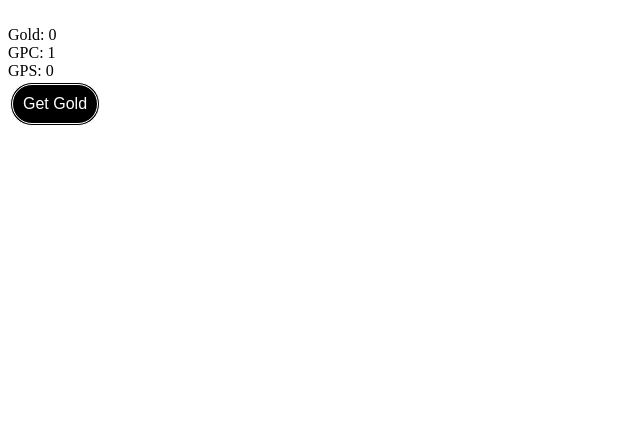
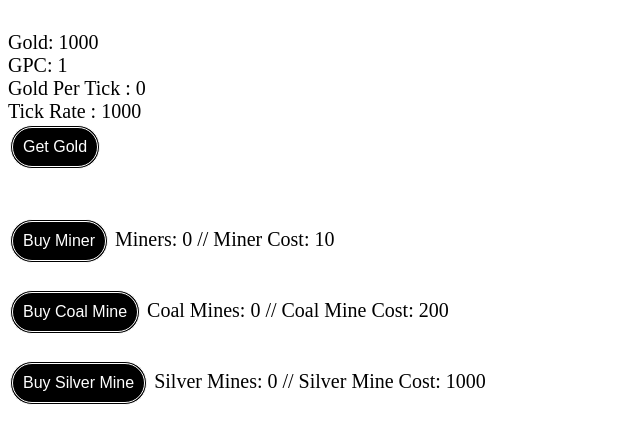
Before and after one commit to Ty-Grr/gold-miner, a plain HTML site: page index.html in a window 1280 px wide. Shown: the whole page, without its empty margins (0-640 px from the left). Drawn offline with Linux system fonts and the light colour scheme.

Commit message:
Add files via upload

```diff
--- a/index.html
+++ b/index.html
@@ -7,11 +7,16 @@
 		<div id="goldmine">
 			Gold: <span id="gold">0</span><br>
 			GPC: <span id="gpc">1</span><br>
-			GPS: <span id="gps">0</span><br>
+			Gold Per Tick : <span id="gpt">0</span><br>
+			Tick Rate : <span id="tickrate">1000</span><br>
 			<button onmousedown="goldClick()">Get Gold</button><br><br>
-		</div><br>
+		</div>
 
-		<div id="pickaxeID" style="visibility: hidden;">
+		<div id="tickrateID" style="visibility: hidden; float: right;">
+			<button id="upgradeTickRate()"
+		</div>
+
+		<div id="pickaxeID" style="visibility: hidden; float: right;">
 			<button onclick="buyPickaxe()">Buy Pickaxe</button>
 			Pickaxe Level: <span id="pickaxe">0</span>
 			// Pickaxe Cost: <span id="pickaxecost">200</span>
--- a/main.js
+++ b/main.js
@@ -1,6 +1,6 @@
 // Variables
-var gold = 0;
-var gps = 0;
+var gold = 1000;
+var gpt = 0;
 var gpc = 1;
 var multiplier = 1.07
 var pickaxe = 0;
@@ -9,6 +9,7 @@ var coalmine = 0;
 var silvermine = 0;
 var ironmine = 0;
 var updateGUITimer = setInterval("updateGUI()", 10);
+var tickrate = 1000;
 
 // Rounding Function
 function round(input){
@@ -23,8 +24,8 @@ function goldClick(){
 };
 
 // Auto Click function
-function gpsClick(){
-  gold += gps;
+function gptClick(){
+  gold += gpt;
   document.getElementById("gold").innerHTML = round(gold);
   document.getElementById("gpc").innerHTML = gpc;
 }
@@ -34,16 +35,16 @@ function updateGUI(){
   if(gold >= 10){
     document.getElementById("minerID").style.visibility = "visible"
   }
-  if(gold >= 100){
+  if(gold >= 200){
     document.getElementById("coalmineID").style.visibility = "visible"
   }
   if(gold >= 200){
     document.getElementById("pickaxeID").style.visibility = "visible"
   }
-  if(gold >= 500){
+  if(gold >= 1000){
     document.getElementById("silvermineID").style.visibility = "visible"
   }
-  if(gold >= 2000){
+  if(gold >= 5000){
     document.getElementById("ironmineID").style.visibility = "visible"
   }
 }
@@ -67,7 +68,7 @@ function buyPickaxe(){
 function buyMiner(){
     var minercost = Math.floor(10 * Math.pow(multiplier,miner));
     if(gold >= minercost){
-        gps = gps + 0.1;
+        gpt = gpt + 0.1;
         miner = miner + 1;
     	  gold = gold - minercost;
         document.getElementById("miner").innerHTML = miner;
@@ -80,7 +81,7 @@ function buyMiner(){
 function buyCoalMine(){
     var coalminecost = Math.floor(200 * Math.pow(multiplier,coalmine));
     if(gold >= coalminecost){
-        gps = gps + 1;
+        gpt = gpt + 1;
         coalmine = coalmine + 1;
     	  gold = gold - coalminecost;
         document.getElementById('coalmine').innerHTML = coalmine;
@@ -93,7 +94,7 @@ function buyCoalMine(){
 function buySilverMine(){
     var silverminecost = Math.floor(1000 * Math.pow(multiplier,silvermine));
     if(gold >= silverminecost){
-        gps = gps + 10;
+        gpt = gpt + 10;
         silvermine = silvermine + 1;
     	  gold = gold - silverminecost;
         document.getElementById('silvermine').innerHTML = silvermine;
@@ -106,7 +107,7 @@ function buySilverMine(){
 function buyIronMine(){
     var ironminecost = Math.floor(5000 * Math.pow(multiplier,ironmine));
     if(gold >= ironminecost){
-        gps = gps + 40;
+        gpt = gpt + 40;
         ironmine = ironmine + 1;
     	  gold = gold - ironminecost;
         document.getElementById('ironmine').innerHTML = ironmine;
@@ -120,7 +121,8 @@ function buyIronMine(){
 
 // Per Second Interval
 window.setInterval(function(){
-  gpsClick(gps)
-  document.getElementById("gps").innerHTML = round(gps);
+  gptClick(gpt)
+  document.getElementById("gpt").innerHTML = round(gpt);
   document.getElementById('gold').innerHTML = round(gold);
-}, 1000);
+  document.getElementById("tickrate").innerHTML = tickrate;
+}, tickrate);
--- a/style.css
+++ b/style.css
@@ -5,6 +5,9 @@
   float: left;
 }
 
+body{
+  font-size: 20px;
+}
 
 div button{
   background-color: black;
@@ -17,5 +20,4 @@ div button{
   margin: 2px;
   cursor: pointer;
   border-radius: 25px;
-
 }
```
